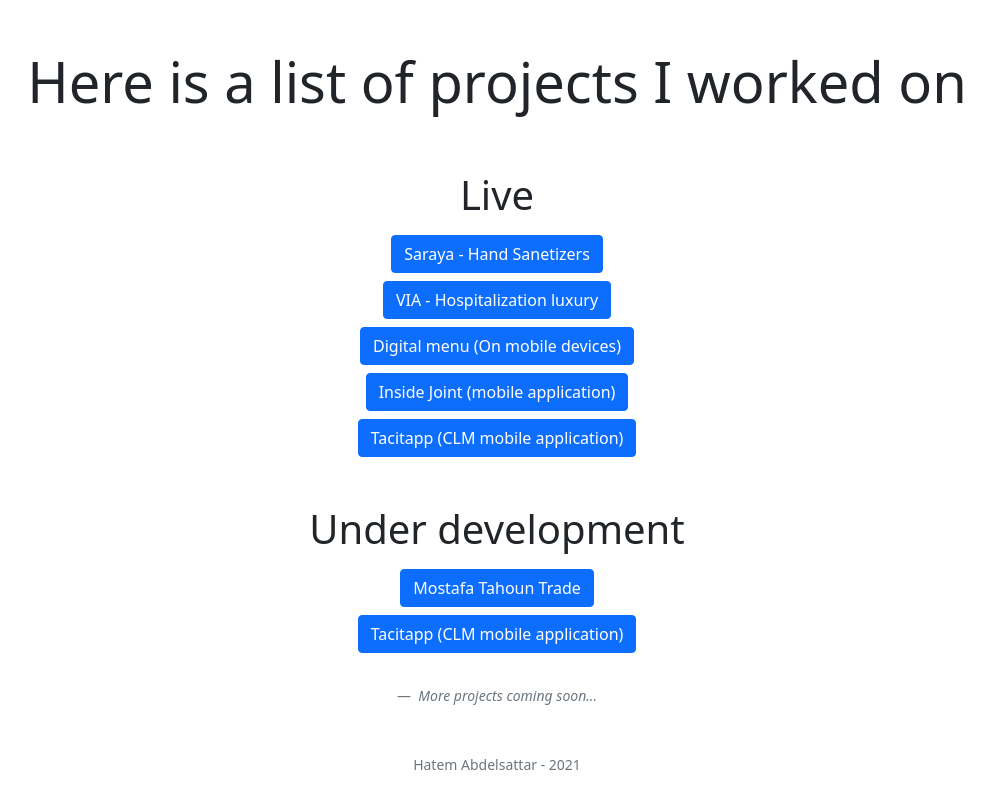
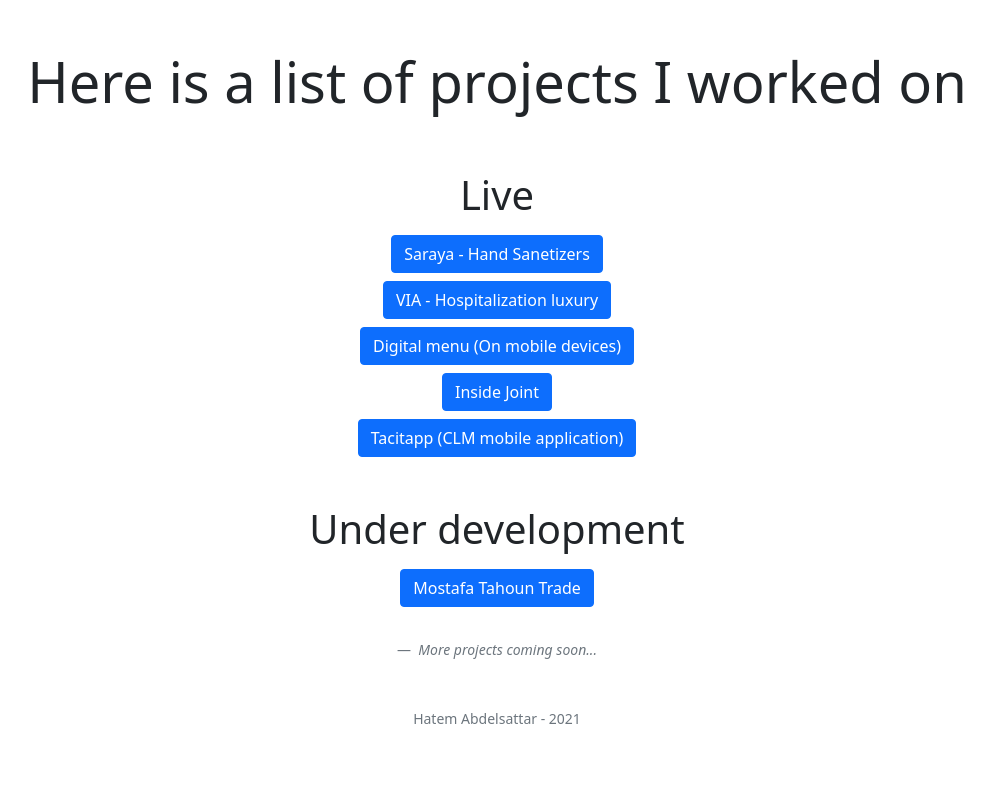
Before and after one commit to Hatem806/hatem806.github.io, a plain HTML site: page index.html in a window 1280 px wide. Shown: the whole page, without its empty margins (143-1137 px from the left). Drawn offline with nearby package versions, Linux system fonts and the light colour scheme.

Commit message:
more changes

```diff
--- a/index.html
+++ b/index.html
@@ -61,7 +61,7 @@
             target="_blank"
             href="https://play.google.com/store/apps/details?id=com.nichepharma.pharmacms.pharma_cms_flutter"
             class="btn btn-primary"
-            >Inside Joint (mobile application)</a
+            >Inside Joint</a
           >
         </div>
       </div>
@@ -87,16 +87,7 @@
           >
         </div>
       </div>
-      <div class="row mx-auto pt-2">
-        <div class="col">
-          <a
-            target="_blank"
-            href="https://play.google.com/store/apps/details?id=com.tacitapp.carrier"
-            class="btn btn-primary"
-            >Tacitapp (CLM mobile application)</a
-          >
-        </div>
-      </div>
+
       <figure class="text-center mt-5">
         <blockquote class="blockquote">
           <p></p>
```
